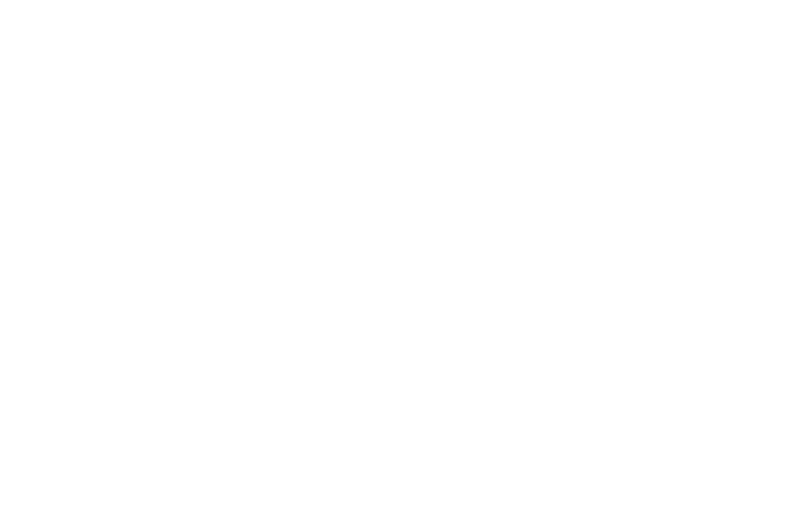
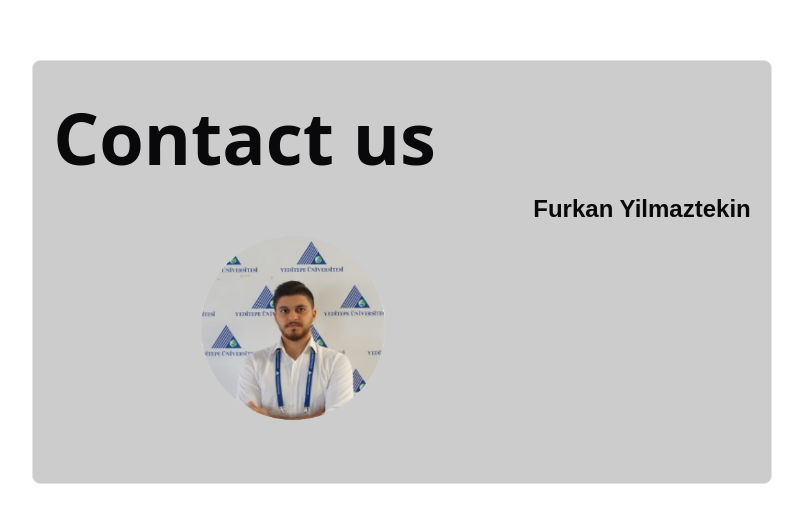
Before and after one commit to yeditepesevenracing/7racing-web, a Next.js app: page / in a window 1280 px wide. Shown: the part 1990-2512 px from the top of the page, without its empty margins (238-1041 px from the left). Before the commit the page ends 1750 px from the top, so only its background shows below. Built offline with nearby package versions, Linux system fonts and the light colour scheme.

Commit message:
Added a strikingly bad contact card.

```diff
--- a/src/app/page.tsx
+++ b/src/app/page.tsx
@@ -9,9 +9,11 @@
 export default function Home() {
   const logoRef = useRef<HTMLDivElement>(null);
   const aboutRef = useRef<HTMLDivElement>(null);
+  const contactRef = useRef<HTMLDivElement>(null);
 
   const isVisibleLogo = useIsVisible(logoRef);
   const isVisibleAbout = useIsVisible(aboutRef);
+  const isVisibleContact = useIsVisible(contactRef);
 
   // relative flex flex-col items-center min-h-screen [background:radial-gradient(125%_125%_at_50%_10%,#fff_40%,#269b76_100%)] -z-10
   return (
@@ -59,6 +61,28 @@
             our place.{" "}
           </p>
         </div>
+
+        <div
+          // className="border rounded-lg m-[500px] bg-black/20 p-5"
+          className={`border rounded-lg m-[300px] bg-black/20 p-5 transition-opacity ease-in duration-700 mx-20 ${
+            isVisibleContact ? "opacity-100" : "opacity-0"
+          }`}
+          ref={contactRef}
+        >
+          <div className="flex flex-col">
+            <Title text="Contact us" className="my-5" />
+            <div className="flex flex-row">
+              <Image
+                src="/furkan.webp"
+                width={480}
+                height={480}
+                alt="Team logo"
+                // className="mx-20"
+              />
+              <p className="font-bold text-2xl">Furkan Yilmaztekin</p>
+            </div>
+          </div>
+        </div>
       </div>
     </>
   );
```
Also changed, not shown: public/furkan.webp (added).
